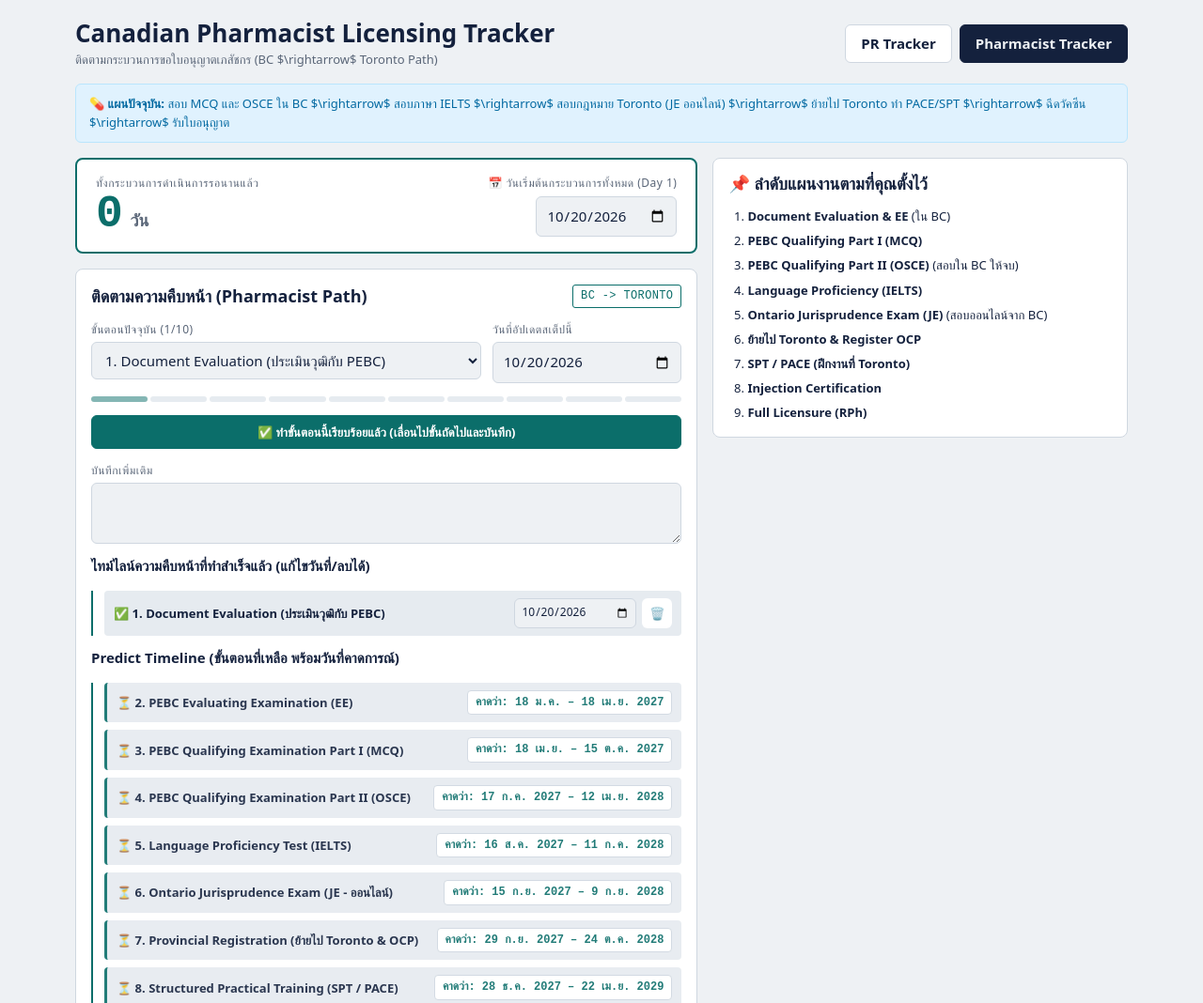
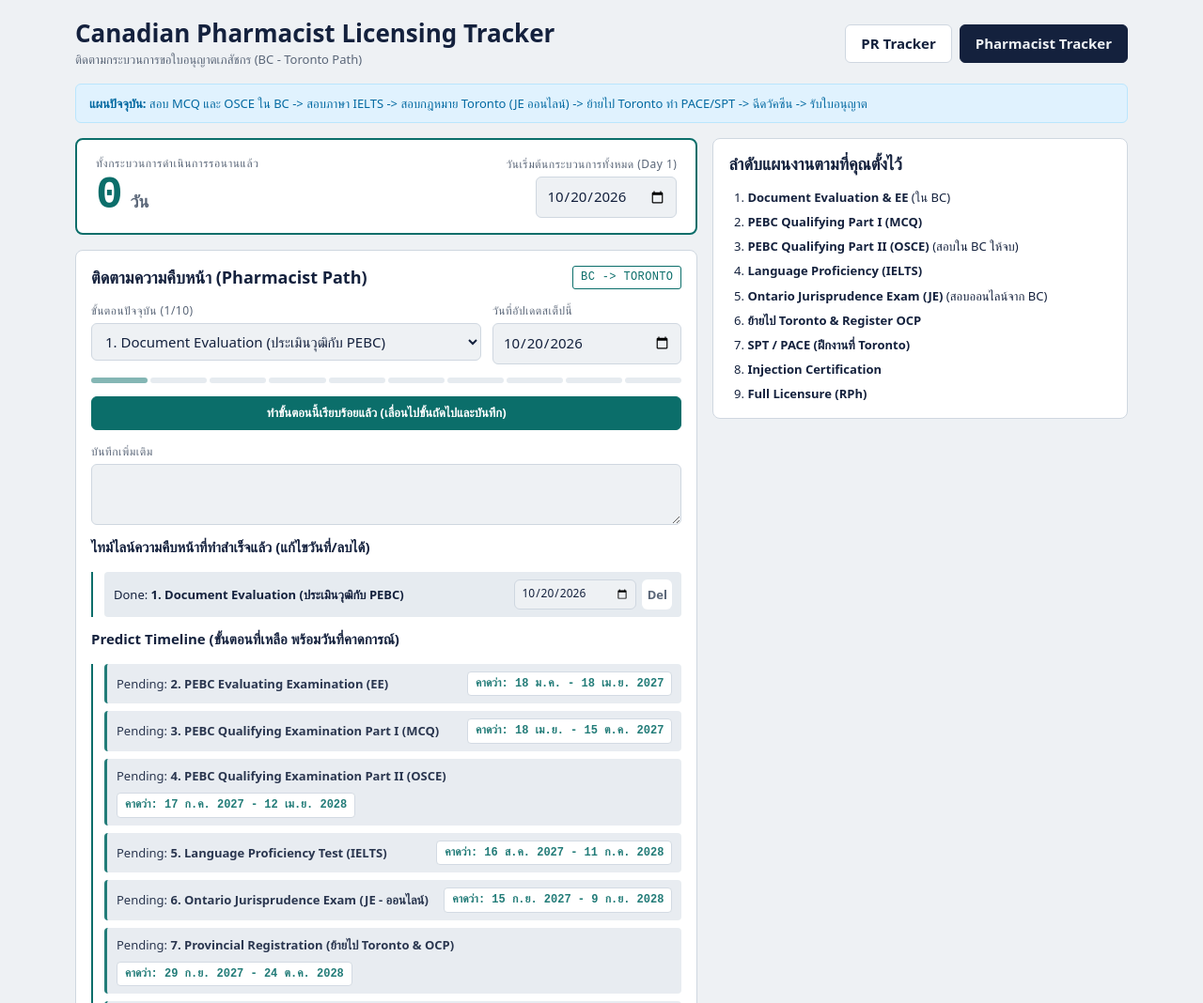
Before and after one commit to ThampOfficial/CAN-Tracker, a plain HTML site: page pharmacist.html in a window 1280 px wide. Shown: the top 1068 px of the page at 94% size. Drawn offline with Linux system fonts and the light colour scheme.

Commit message:
Update Thai text and improve formatting in pharmacist.html

```diff
--- a/pharmacist.html
+++ b/pharmacist.html
@@ -67,7 +67,6 @@ textarea { min-height: 64px; resize: vertical; }
 .timeline-item { font-size: 13px; display: flex; justify-content: space-between; align-items: center; background: var(--surface2); padding: 8px 10px; border-radius: 4px; gap: 8px; flex-wrap: wrap; }
 .timeline-item input[type=date] { width: 130px; min-height: 32px; font-size: 12px; padding: 2px 6px; }
 
-/* กล่องแสดงตัวเลขนับวันขนาดใหญ่ */
 .hero-counter {
   background: var(--surface); border: 2px solid var(--accent); border-radius: 8px; padding: 16px 20px;
   display: flex; justify-content: space-between; align-items: center; gap: 16px; flex-wrap: wrap;
@@ -83,7 +82,7 @@ textarea { min-height: 64px; resize: vertical; }
   <header class="top">
     <div>
       <h1>Canadian Pharmacist Licensing Tracker</h1>
-      <p class="sub">ติดตามกระบวนการขอใบอนุญาตเภสัชกร (BC $\rightarrow$ Toronto Path)</p>
+      <p class="sub">ติดตามกระบวนการขอใบอนุญาตเภสัชกร (BC - Toronto Path)</p>
     </div>
     <div class="nav-tabs">
       <a href="index.html" class="nav-tab">PR Tracker</a>
@@ -92,14 +91,14 @@ textarea { min-height: 64px; resize: vertical; }
   </header>
 
   <div class="notice">
-    <b>💊 แผนปัจจุบัน:</b> สอบ MCQ และ OSCE ใน BC $\rightarrow$ สอบภาษา IELTS $\rightarrow$ สอบกฎหมาย Toronto (JE ออนไลน์) $\rightarrow$ ย้ายไป Toronto ทำ PACE/SPT $\rightarrow$ ฉีดวัคซีน $\rightarrow$ รับใบอนุญาต
+    <b>แผนปัจจุบัน:</b> สอบ MCQ และ OSCE ใน BC -> สอบภาษา IELTS -> สอบกฎหมาย Toronto (JE ออนไลน์) -> ย้ายไป Toronto ทำ PACE/SPT -> ฉีดวัคซีน -> รับใบอนุญาต
   </div>
 
   <div class="grid">
     <div class="col" id="main-track"></div>
     <div class="col">
       <section class="card">
-        <h2>📌 ลำดับแผนงานตามที่คุณตั้งไว้</h2>
+        <h2>ลำดับแผนงานตามที่คุณตั้งไว้</h2>
         <ol style="padding-left: 20px; margin: 0; font-size: 13px; display: flex; flex-direction: column; gap: 6px;">
           <li><b>Document Evaluation & EE</b> (ใน BC)</li>
           <li><b>PEBC Qualifying Part I (MCQ)</b></li>
@@ -142,7 +141,7 @@ function diffDays(a, b) { return Math.round((a - b) / DAY); }
 function fmtSpan(a, b) {
   const y = a.getFullYear() === b.getFullYear();
   const f = (d, withY) => d.toLocaleDateString('th-TH-u-ca-gregory', withY ? { day: 'numeric', month: 'short', year: 'numeric' } : { day: 'numeric', month: 'short' });
-  return f(a, !y) + ' – ' + f(b, true);
+  return f(a, !y) + ' - ' + f(b, true);
 }
 function esc(s) { return String(s == null ? '' : s).replace(/[&<>"']/g, (c) => ({ '&': '&amp;', '<': '&lt;', '>': '&gt;', '"': '&quot;', "'": '&#39;' }[c])); }
 function opt(v, label, sel) { return '<option value="' + esc(v) + '"' + (String(sel) === String(v) ? ' selected' : '') + '>' + esc(label) + '</option>'; }
@@ -167,7 +166,6 @@ function render() {
 
   const dots = PHARM_STAGES.map((s, i) => '<li class="' + (i < idx ? 'done' : i === idx ? 'now' : '') + '" title="' + esc(s.label) + '"></li>').join('');
 
-  // คำนวณจำนวนวันที่ผ่านไปตั้งแต่วันเริ่มต้น (Day 1) จนถึงปัจจุบัน
   const startD = parseD(state.startDate || state.date);
   const nowD = todayD();
   const totalElapsedDays = Math.max(0, diffDays(nowD, startD));
@@ -185,10 +183,10 @@ function render() {
 
   const historyHtml = historyItems.map(h => {
     const stName = PHARM_STAGES[h.stage] ? PHARM_STAGES[h.stage].label : 'ขั้นตอนที่ ' + h.stage;
-    return '<div class="timeline-item"><span>✅ <b>' + esc(stName) + '</b></span>' +
+    return '<div class="timeline-item"><span>Done: <b>' + esc(stName) + '</b></span>' +
       '<div style="display:flex;gap:6px;align-items:center;">' +
       '<input type="date" data-act="edit-date" data-stage="' + h.stage + '" value="' + esc(h.date) + '">' +
-      '<button class="btn ghost small" style="min-height:32px;width:32px;padding:0;" data-act="del-history" data-stage="' + h.stage + '" title="ลบ">🗑️</button>' +
+      '<button class="btn ghost small" style="min-height:32px;width:32px;padding:0;" data-act="del-history" data-stage="' + h.stage + '" title="ลบ">Del</button>' +
       '</div></div>';
   }).join('');
 
@@ -208,7 +206,7 @@ function render() {
     const dateStr = fmtSpan(predFrom, predTo);
 
     remainingHtml += '<div class="timeline-item" style="opacity:0.9; border-left:3px solid var(--accent);">' +
-      '<span>⏳ <b>' + esc(stObj.label) + '</b></span>' +
+      '<span>Pending: <b>' + esc(stObj.label) + '</b></span>' +
       '<span class="mono" style="font-size:12px;background:var(--surface);padding:3px 8px;border-radius:4px;border:1px solid var(--line);color:var(--accent);font-weight:600;">คาดว่า: ' + dateStr + '</span>' +
       '</div>';
   }
@@ -223,7 +221,7 @@ function render() {
         '</div>' +
       '</div>' +
       '<div style="display:flex;flex-direction:column;gap:4px;align-items:flex-end;">' +
-        '<label class="label">📅 วันเริ่มต้นกระบวนการทั้งหมด (Day 1)</label>' +
+        '<label class="label">วันเริ่มต้นกระบวนการทั้งหมด (Day 1)</label>' +
         '<input type="date" id="start-date-input" value="' + esc(state.startDate || state.date) + '" style="width:150px;">' +
       '</div>' +
     '</div>' +
@@ -235,7 +233,7 @@ function render() {
       '<div class="field"><label class="label">วันที่อัปเดตสเต็ปนี้</label><input type="date" id="date-input" value="' + esc(state.date) + '"></div>' +
     '</div>' +
     '<ol class="steps">' + dots + '</ol>' +
-    '<button class="btn primary small" id="btn-complete">✅ ทำขั้นตอนนี้เรียบร้อยแล้ว (เลื่อนไปขั้นถัดไปและบันทึก)</button>' +
+    '<button class="btn primary small" id="btn-complete">ทำขั้นตอนนี้เรียบร้อยแล้ว (เลื่อนไปขั้นถัดไปและบันทึก)</button>' +
     '<div class="field"><label class="label">บันทึกเพิ่มเติม</label><textarea id="note-input">' + esc(state.note) + '</textarea></div>' +
     '<h3>ไทม์ไลน์ความคืบหน้าที่ทำสำเร็จแล้ว (แก้ไขวันที่/ลบได้)</h3>' +
     '<div class="timeline-box">' + (historyHtml || '<div class="sub">ยังไม่มีประวัติการทำสำเร็จ</div>') + '</div>' +
```
